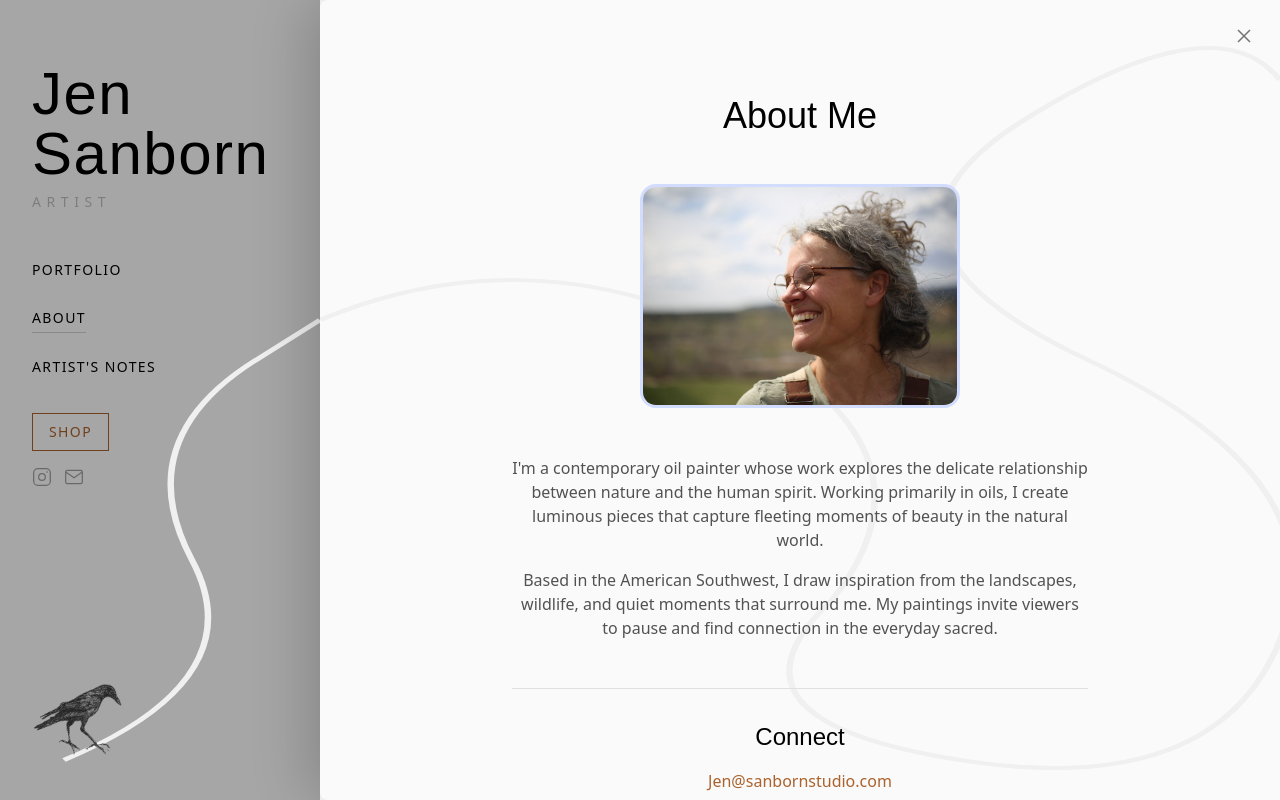
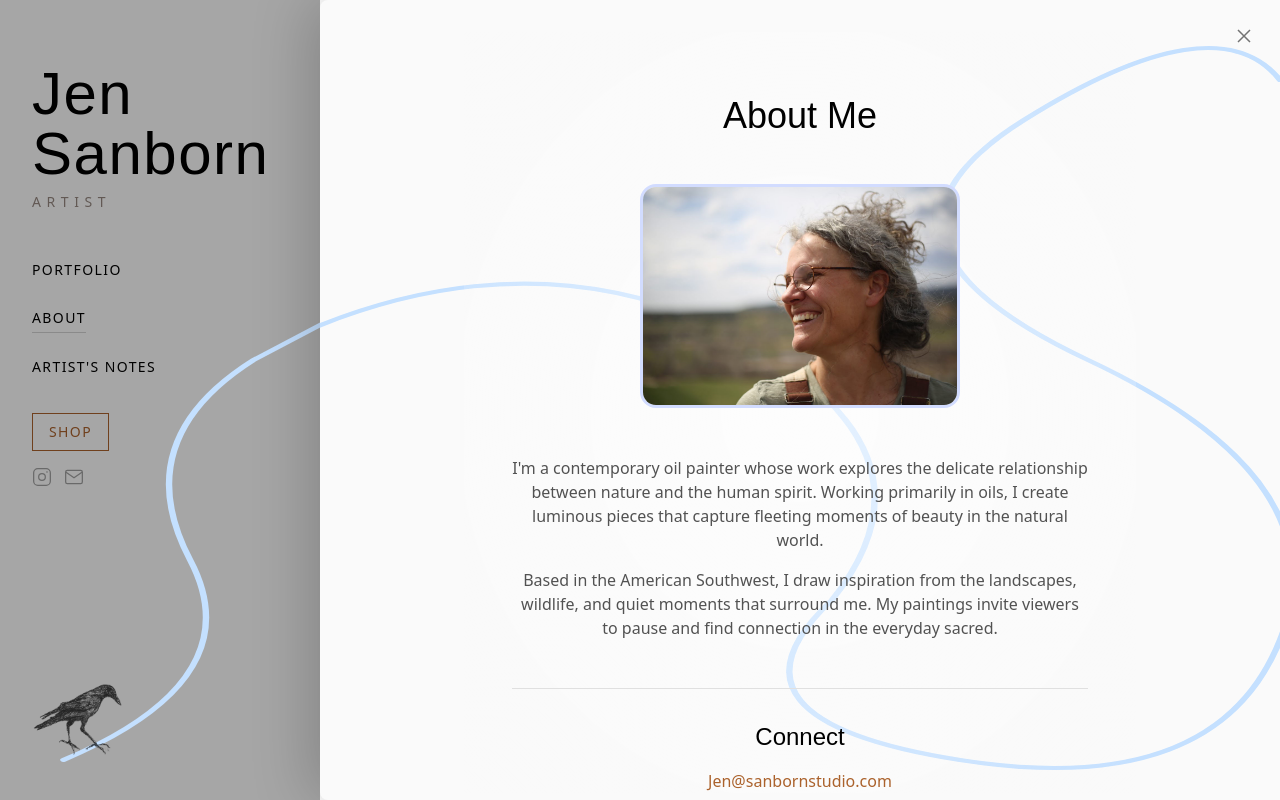
Before and after one commit to OshaFoster/jen-sanborn, a Next.js app: page / in a window 1280 px wide. Both pictures are taken after a click on the button "ABOUT". Built offline with nearby package versions, Linux system fonts and the light colour scheme; a web font is replaced by a local one.

Commit message:
responsive, color updates

```diff
--- a/app/page.js
+++ b/app/page.js
@@ -42,7 +42,7 @@ export default function Home() {
           <h1 className="font-[family-name:var(--font-megrim)] text-4xl tracking-wide">
             Jen Sanborn
           </h1>
-          <span className="text-xs tracking-[0.3em] uppercase text-[#c0c0c0]">
+          <span className="text-xs tracking-[0.3em] uppercase text-[#968881]">
             Artist
           </span>
         </div>
@@ -64,7 +64,7 @@ export default function Home() {
       <aside
         onClick={() => modalOpen && closeModal()}
         className={`
-          md:w-1/4 md:h-full md:flex md:flex-col md:pt-16 md:px-8 md:pb-8 md:relative md:translate-x-0 md:z-10
+          md:w-1/4 md:h-full md:flex md:flex-col md:pt-16 md:px-8 md:pb-8 md:relative md:translate-x-0 md:z-10 md:overflow-visible
           fixed inset-0 z-40 bg-white flex flex-col pt-28 px-6 pb-8 transform transition-transform duration-300
           ${menuOpen ? 'translate-x-0' : '-translate-x-full'}
           md:cursor-pointer
@@ -72,24 +72,25 @@ export default function Home() {
       >
         {/* Line drawing - sidebar portion (spiral) */}
         <svg
-          className="absolute inset-0 w-full h-full pointer-events-none z-30"
-          viewBox="0 0 25 100"
+          className="absolute inset-0 w-[103%] h-full pointer-events-none z-30 overflow-visible"
+          viewBox="0 0 26 100"
           preserveAspectRatio="none"
         >
           <path
             d="M 5 95
                Q 20 85, 15 70
                Q 10 55, 20 45
-               Q 25 40, 25 40"
+               Q 26 40, 26 40"
             fill="none"
-            stroke="#f0f0f0"
+            stroke="#c4e0ff"
             strokeWidth="0.5"
+            strokeLinecap="round"
           />
         </svg>
         <h1 className="hidden md:block font-[family-name:var(--font-megrim)] text-4xl lg:text-6xl tracking-wide mb-2">
           Jen Sanborn
         </h1>
-        <span className="hidden md:block text-sm tracking-[0.4em] uppercase text-[#c0c0c0] mb-12">
+        <span className="hidden md:block text-sm tracking-[0.4em] uppercase text-[#968881] mb-12">
           Artist
         </span>
 
@@ -150,6 +151,7 @@ export default function Home() {
           </a>
         </div>
 
+
         {/* Bird illustration */}
         <img
           src="/assets/bird.png"
@@ -177,7 +179,7 @@ export default function Home() {
           preserveAspectRatio="none"
         >
           <path
-            d="M 0 40
+            d="M -2.2 42
                Q 15 30, 30 40
                Q 50 55, 40 75
                Q 30 90, 50 95
@@ -186,8 +188,9 @@ export default function Home() {
                Q 40 30, 55 15
                Q 70 0, 75 10"
             fill="none"
-            stroke="#f0f0f0"
+            stroke="#c4e0ff"
             strokeWidth="0.5"
+            strokeLinecap="round"
           />
         </svg>
         <div className="h-full overflow-y-auto p-6 md:p-8 lg:p-16">
@@ -242,7 +245,7 @@ export default function Home() {
           preserveAspectRatio="none"
         >
           <path
-            d="M 0 40
+            d="M -2 42
                Q 15 30, 30 40
                Q 50 55, 40 75
                Q 30 90, 50 95
@@ -251,8 +254,9 @@ export default function Home() {
                Q 40 30, 55 15
                Q 70 0, 75 10"
             fill="none"
-            stroke="#f0f0f0"
+            stroke="#c4e0ff"
             strokeWidth="0.5"
+            strokeLinecap="round"
           />
         </svg>
         {/* Close button */}
@@ -268,7 +272,7 @@ export default function Home() {
         {/* Modal content */}
         <div className="p-4 md:p-8 h-full overflow-y-auto relative z-10 overscroll-contain">
           {modalContent === "about" && (
-            <div className="max-w-xl mx-auto pt-16 md:pt-[8vh] lg:pt-16 pb-[50vh] md:pb-20 lg:pb-40 text-center">
+            <div className="max-w-2xl mx-auto pt-16 md:pt-[8vh] lg:pt-16 pb-[50vh] md:pb-20 lg:pb-0 px-12 text-center" style={{ background: 'radial-gradient(ellipse at center, rgba(255,255,255,0.6) 0%, rgba(255,255,255,0) 100%)' }}>
               <h2 className="font-[family-name:var(--font-megrim)] text-4xl mb-8 md:mb-[3vh] lg:mb-8">About Me</h2>
               <img
                 src="/assets/jen.jpg"
```
